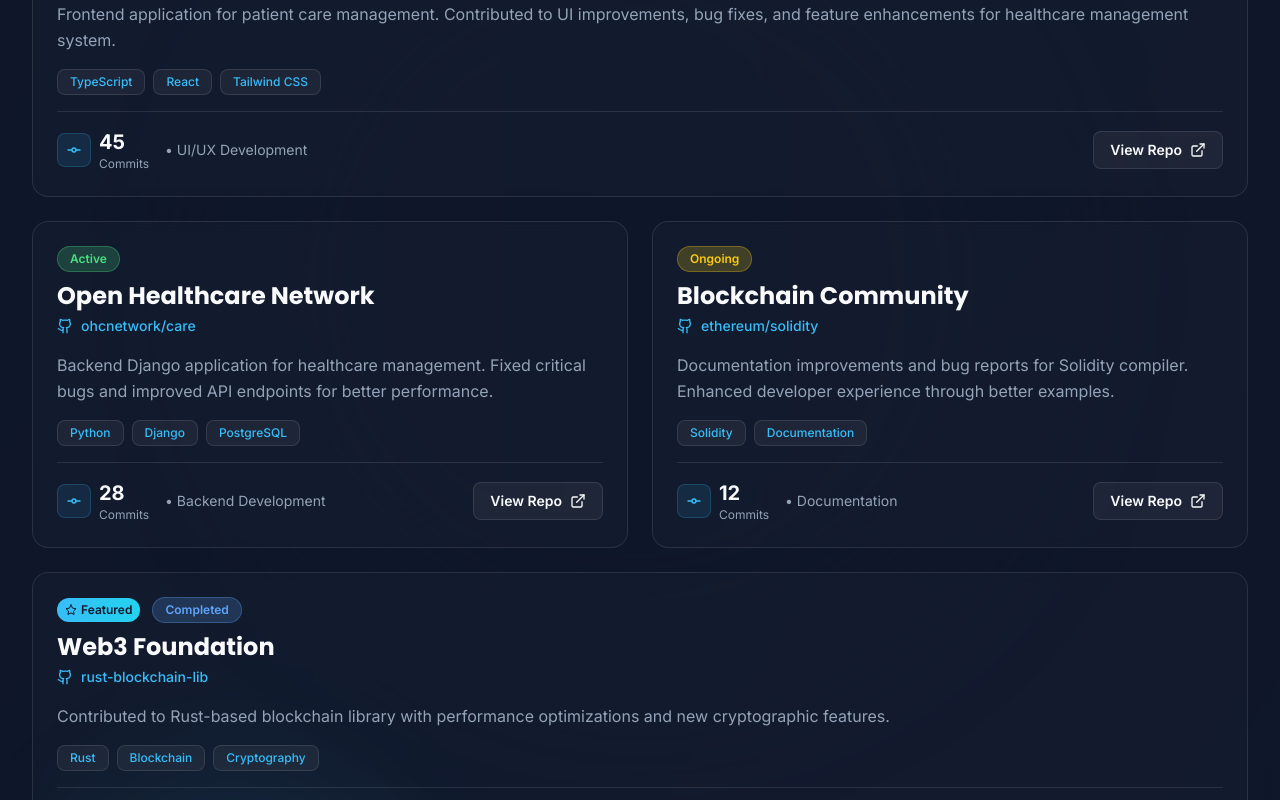
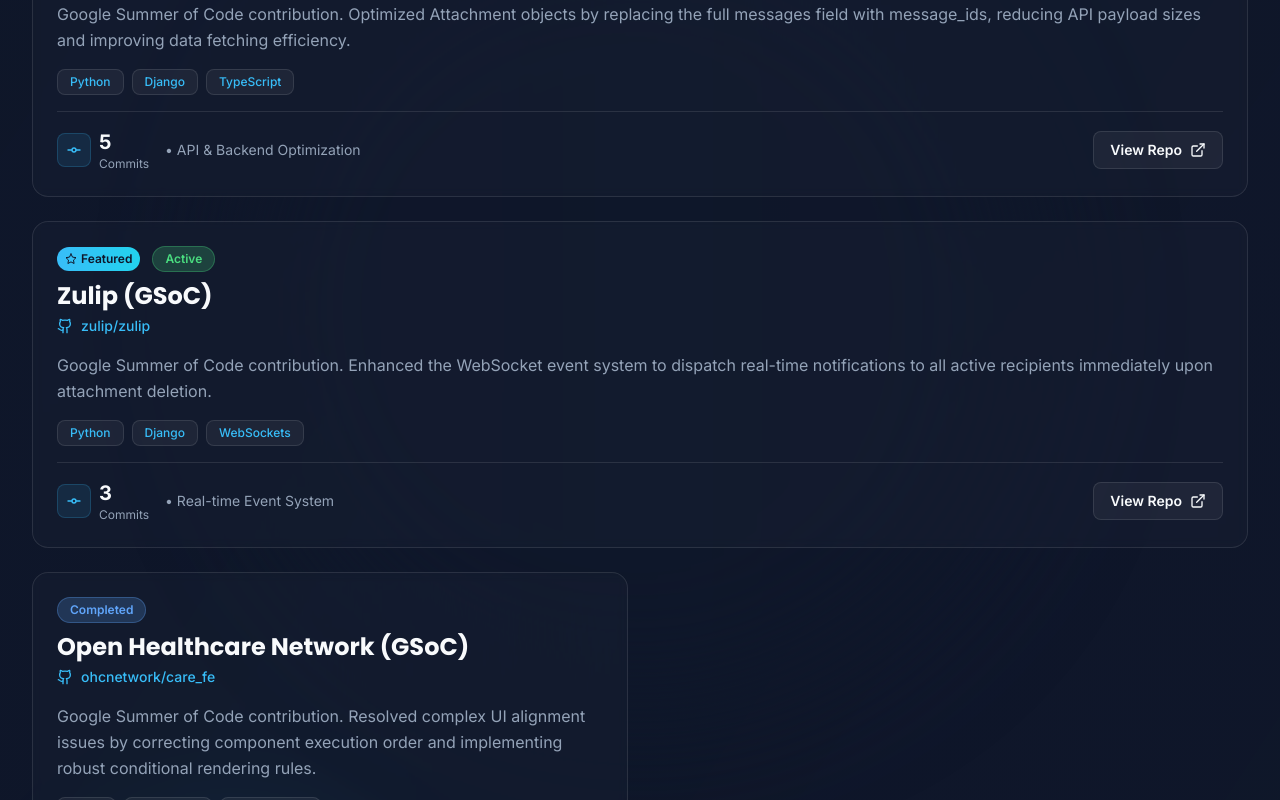
Before and after one commit to 6829nkhpas/The-Ultimate-Portfolio, a Next.js app: page / in a window 1280 px wide. Shown: the part 10840-11640 px from the top of the page. Built offline with nearby package versions, Linux system fonts and the light colour scheme.

Commit message:
feat: update open-source contributions with new GSoC projects and detailed descriptions.

```diff
--- a/components/OpenSourceContributions.tsx
+++ b/components/OpenSourceContributions.tsx
@@ -28,59 +28,45 @@
 const OpenSourceContributions = () => {
     const [hoveredCard, setHoveredCard] = useState<number | null>(null);
 
-    // Placeholder data - Update with your actual contributions
     const contributions: Contribution[] = [
         {
             id: 1,
-            organization: "Open Healthcare Network",
-            repository: "ohcnetwork/care_fe",
-            commits: 45,
+            organization: "Zulip (GSoC)",
+            repository: "zulip/zulip",
+            commits: 5,
             description:
-                "Frontend application for patient care management. Contributed to UI improvements, bug fixes, and feature enhancements for healthcare management system.",
-            githubUrl: "https://github.com/ohcnetwork/care_fe",
-            status: "Active",
-            technologies: ["TypeScript", "React", "Tailwind CSS"],
+                "Google Summer of Code contribution. Optimized Attachment objects by replacing the full messages field with message_ids, reducing API payload sizes and improving data fetching efficiency.",
+            githubUrl: "https://github.com/zulip/zulip/pull/38052",
+            status: "Completed",
+            technologies: ["Python", "Django", "TypeScript"],
             featured: true,
-            contributionType: "UI/UX Development",
+            contributionType: "API & Backend Optimization",
         },
         {
             id: 2,
-            organization: "Open Healthcare Network",
-            repository: "ohcnetwork/care",
-            commits: 28,
+            organization: "Zulip (GSoC)",
+            repository: "zulip/zulip",
+            commits: 3,
             description:
-                "Backend Django application for healthcare management. Fixed critical bugs and improved API endpoints for better performance.",
-            githubUrl: "https://github.com/ohcnetwork/care",
+                "Google Summer of Code contribution. Enhanced the WebSocket event system to dispatch real-time notifications to all active recipients immediately upon attachment deletion.",
+            githubUrl: "https://github.com/zulip/zulip/pull/38054",
             status: "Active",
-            technologies: ["Python", "Django", "PostgreSQL"],
-            featured: false,
-            contributionType: "Backend Development",
+            technologies: ["Python", "Django", "WebSockets"],
+            featured: true,
+            contributionType: "Real-time Event System",
         },
         {
             id: 3,
-            organization: "Blockchain Community",
-            repository: "ethereum/solidity",
-            commits: 12,
+            organization: "Open Healthcare Network (GSoC)",
+            repository: "ohcnetwork/care_fe",
+            commits: 6,
             description:
-                "Documentation improvements and bug reports for Solidity compiler. Enhanced developer experience through better examples.",
-            githubUrl: "https://github.com/ethereum/solidity",
-            status: "Ongoing",
-            technologies: ["Solidity", "Documentation"],
+                "Google Summer of Code contribution. Resolved complex UI alignment issues by correcting component execution order and implementing robust conditional rendering rules.",
+            githubUrl: "https://github.com/ohcnetwork/care_fe/pull/14958",
+            status: "Completed",
+            technologies: ["React", "TypeScript", "Tailwind CSS"],
             featured: false,
-            contributionType: "Documentation",
-        },
-        {
-            id: 4,
-            organization: "Web3 Foundation",
-            repository: "rust-blockchain-lib",
-            commits: 35,
-            description:
-                "Contributed to Rust-based blockchain library with performance optimizations and new cryptographic features.",
-            githubUrl: "#",
-            status: "Completed",
-            technologies: ["Rust", "Blockchain", "Cryptography"],
-            featured: true,
-            contributionType: "Core Development",
+            contributionType: "UI/UX Bug Resolution",
         },
     ];
 
```
